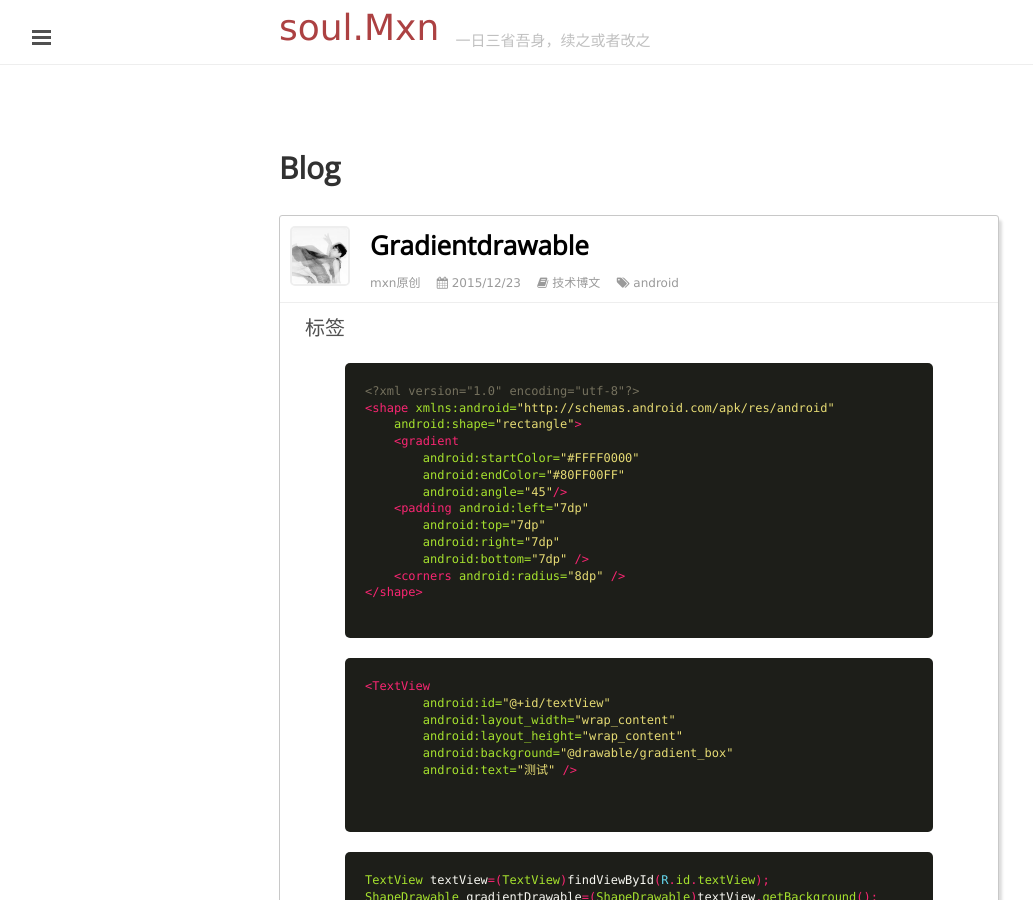
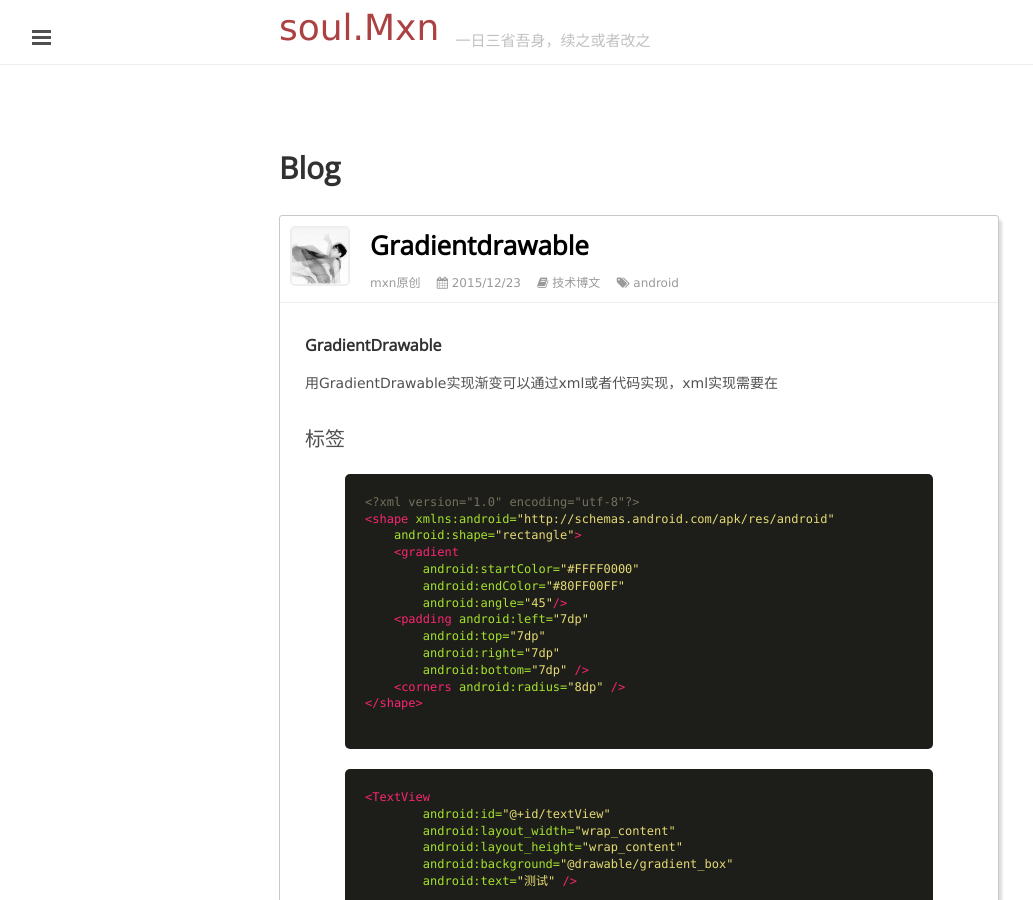
Before and after one commit to mxn21/mxn21.github.io, a Jekyll site: the page built from _posts/2015-12-23-GradientDrawable.md, in a window 1280 px wide and 900 px high. Shown: the whole window, without its empty margins (1-1034 px from the left). Built offline with Jekyll 4.4.1, drawn with Linux system fonts in a browser that asks for light colours; Markdown is read by kramdown in place of the engine named in the settings; comment, search, counter and statistics services are not loaded.

Commit message:
32432432

```diff
--- a/_posts/2015-12-23-GradientDrawable.md
+++ b/_posts/2015-12-23-GradientDrawable.md
@@ -5,6 +5,10 @@
 category: 技术博文
 tag: android
 ---
+
+### GradientDrawable
+
+用GradientDrawable实现渐变可以通过xml或者代码实现，xml实现需要在
 
 <shape>标签
 
```
